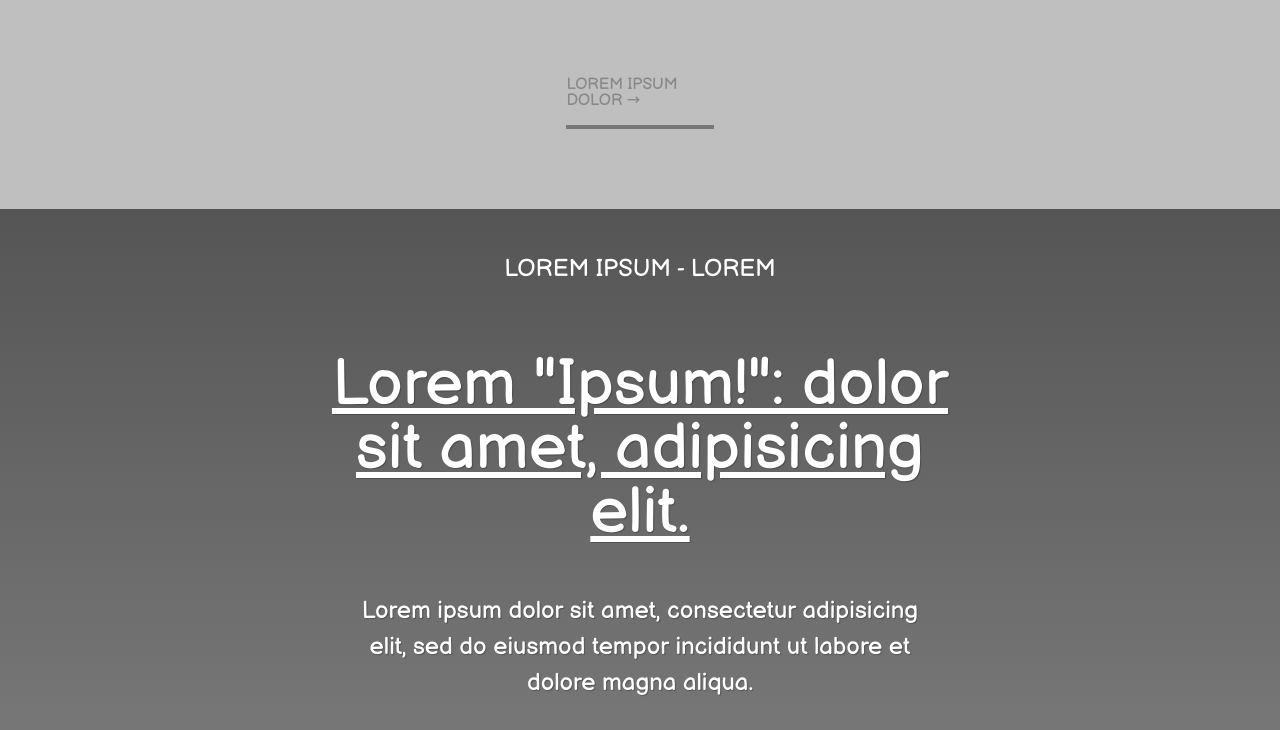
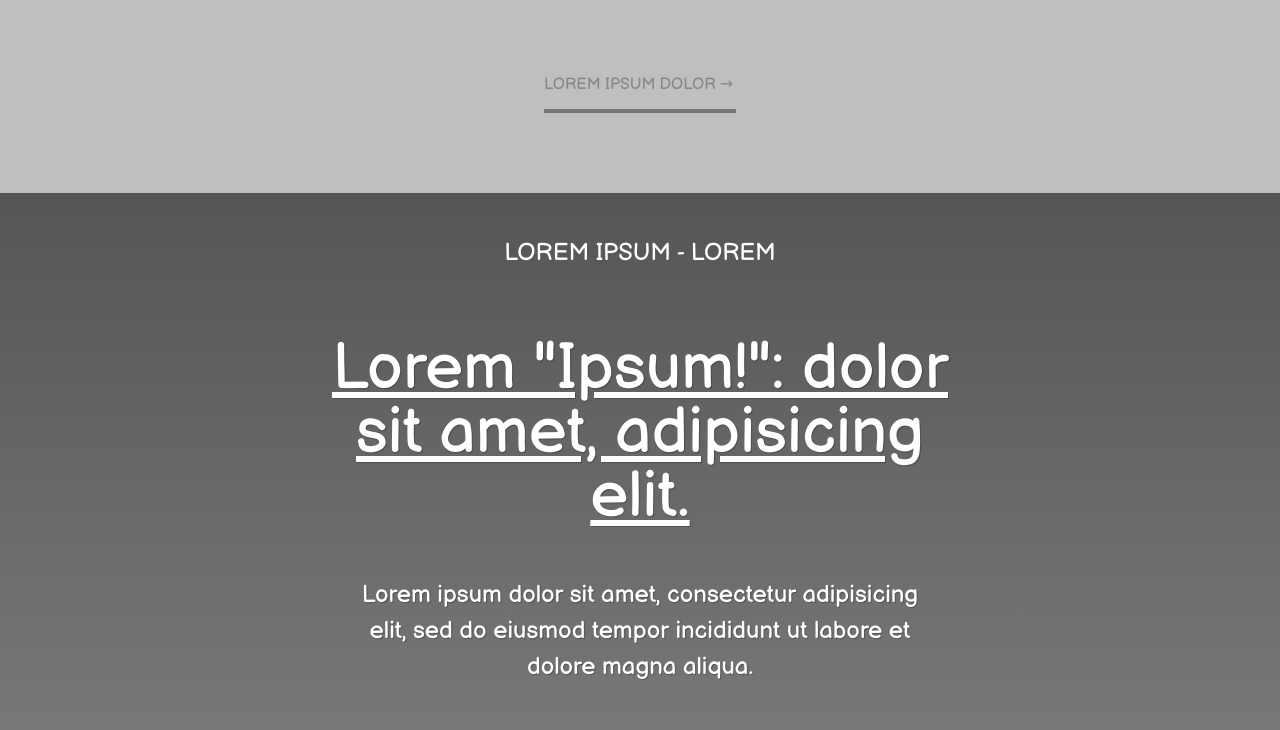
Before and after one commit to carlosveigadev/smashing-magazine, a plain HTML site: page index.html in a window 1280 px wide. Shown: the part 3631-4361 px from the top of the page. Drawn offline with nearby package versions, Linux system fonts and the light colour scheme.

Commit message:
Fixed the html validator errors and linter errors.

```diff
--- a/assets/styles.css
+++ b/assets/styles.css
@@ -518,7 +518,8 @@ main div.more-articles {
   border-bottom: 4px solid var(--gray3);
   padding-bottom: 1em;
   text-transform: uppercase;
-  width: 11.5%;
+  max-width: 12em;
+  width: 100%;
 }
 
 main .content-table {
@@ -620,6 +621,7 @@ section.newsletter {
   background-color: var(--gray3);
   border-radius: 15px;
   text-align: center;
+  margin-top: 7em;
 }
 
 section.newsletter label {
```
